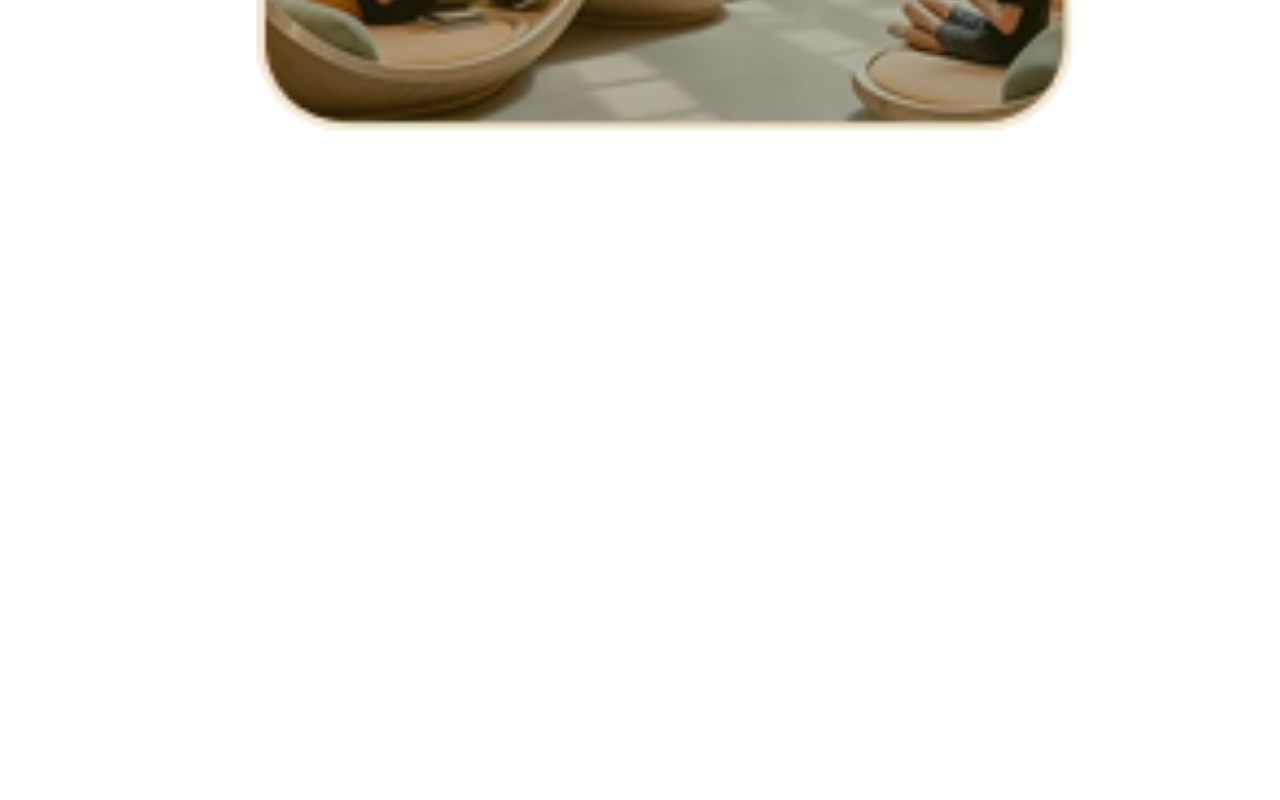
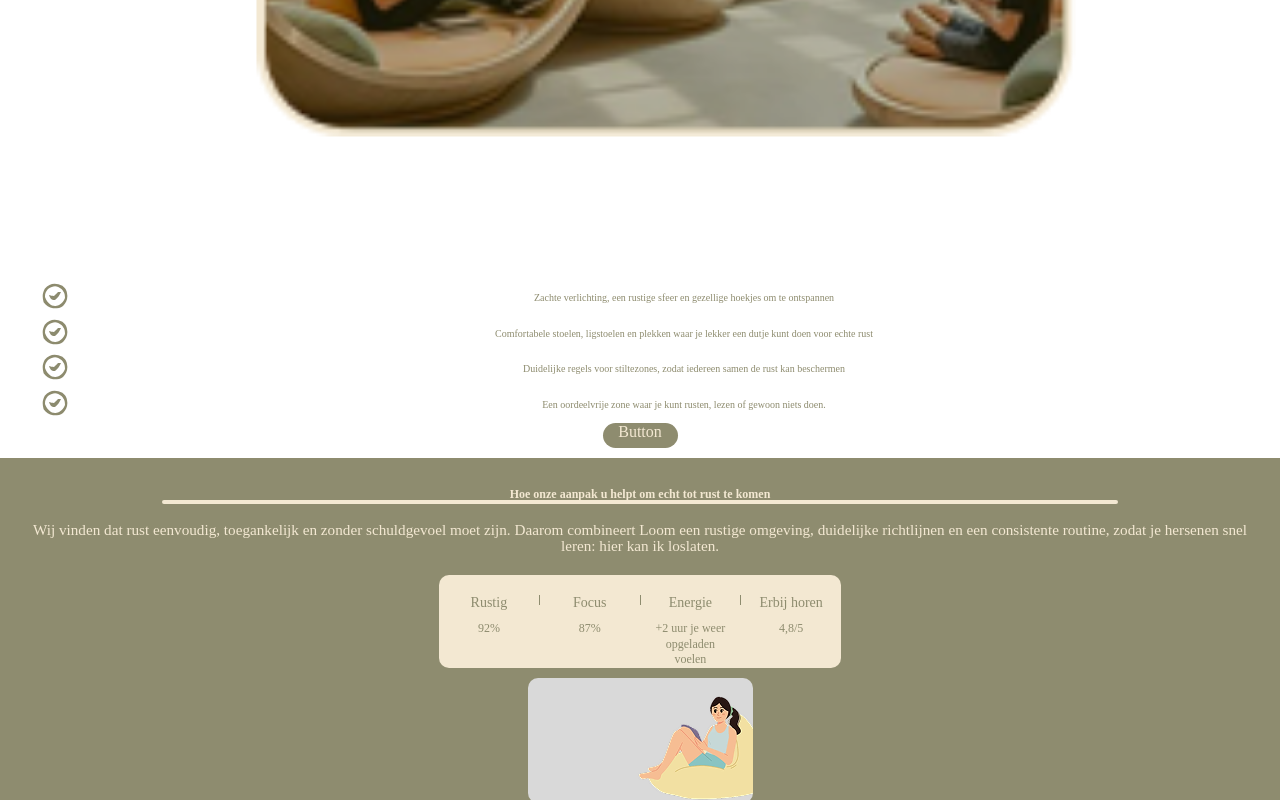
Before and after one commit to victorcoremans/labWebsite, a plain HTML site: page index.html in a window 1280 px wide. Shown: the part 2798-3598 px from the top of the page. Before the commit the page ends 3132 px from the top, so only its background shows below. Drawn offline with Linux system fonts and the light colour scheme; a web font is replaced by a local one.

Commit message:
aanpak en vertrouwen in orde

```diff
--- a/index.html
+++ b/index.html
@@ -30,6 +30,7 @@
           op je eigen tempo nieuwe energie op te doen.
         </p>
       </div>
+      <a href="">Button</a>
     </div>
     <div class="vertrouwen">
       <h1>
@@ -48,6 +49,126 @@
         <img src="Assets/interior bed.jpg" alt="" id="bed" />
         <img src="Assets/interior books.jpg" alt="" id="books" />
       </div>
+      <table>
+        <tr>
+          <th><img src="Assets/tick-circle.svg" alt="" /></th>
+          <td>
+            <p>
+              Zachte verlichting, een rustige sfeer en gezellige hoekjes om te
+              ontspannen
+            </p>
+          </td>
+        </tr>
+        <tr>
+          <th><img src="Assets/tick-circle.svg" alt="" /></th>
+
+          <td>
+            <p>
+              Comfortabele stoelen, ligstoelen en plekken waar je lekker een
+              dutje kunt doen voor echte rust
+            </p>
+          </td>
+        </tr>
+        <tr>
+          <th><img src="Assets/tick-circle.svg" alt="" /></th>
+
+          <td>
+            <p>
+              Duidelijke regels voor stiltezones, zodat iedereen samen de rust
+              kan beschermen
+            </p>
+          </td>
+        </tr>
+        <tr>
+          <th><img src="Assets/tick-circle.svg" alt="" /></th>
+
+          <td>
+            <p>
+              Een oordeelvrije zone waar je kunt rusten, lezen of gewoon niets
+              doen.
+            </p>
+          </td>
+        </tr>
+      </table>
+      <a href="">Button</a>
+    </div>
+    <div class="aanpak">
+      <h1>Hoe onze aanpak u helpt om echt tot rust te komen</h1>
+      <hr />
+      <p>
+        Wij vinden dat rust eenvoudig, toegankelijk en zonder schuldgevoel moet
+        zijn. Daarom combineert Loom een rustige omgeving, duidelijke
+        richtlijnen en een consistente routine, zodat je hersenen snel leren:
+        hier kan ik loslaten.
+      </p>
+      <div class="stats-bar">
+        <div>
+          <div class="stat-title">Rustig</div>
+          <div class="stat-value">92%</div>
+        </div>
+
+        <div class="divider"></div>
+
+        <div>
+          <div class="stat-title">Focus</div>
+          <div class="stat-value">87%</div>
+        </div>
+
+        <div class="divider"></div>
+
+        <div>
+          <div class="stat-title">Energie</div>
+          <div class="stat-value">
+            +2 uur je weer<br />opgeladen<br />voelen
+          </div>
+        </div>
+
+        <div class="divider"></div>
+
+        <div>
+          <div class="stat-title">Erbij horen</div>
+          <div class="stat-value">4,8/5</div>
+        </div>
+      </div>
+      <div class="vlak">
+        <img
+          src="Assets/woman-relax-and-resting-while-read-book-and-sit-on-bean-bag-illustration-free-vector 5.png"
+          alt=""
+        />
+      </div>
+    </div>
+    <div class="pijlers">
+      <h1>De belangrijkste pijlers van onze slaapclub</h1>
+      <hr />
+      <table>
+        <tr>
+          <td>
+            <p>Rust</p>
+          </td>
+          <td>
+            <p>Openheid</p>
+          </td>
+        </tr>
+        <tr>
+          <td>
+            <p></p>
+          </td>
+        </tr>
+
+        <td>
+          <p>Gezelschap</p>
+        </td>
+        <td>
+          <p>Comfort</p>
+        </td>
+        <tr>
+          <td>
+            <p>Respect</p>
+          </td>
+        </tr>
+      </table>
+    </div>
+    <div class="artikels">
 
     </div>
   </body>
--- a/styles.css
+++ b/styles.css
@@ -7,8 +7,12 @@
 }
 body {
   margin: 0px;
+ overflow-x: hidden;
 }
+h1 {
+    font-family: "Libre Baskerville", serif;
 
+}
 p {
   font-family: "Agrandir";
 }
@@ -36,26 +40,38 @@ p {
   display: flex;
   flex-direction: column;
   justify-content: center;
+  align-items: center;
   overflow: hidden; /* voorkom dat content groter wordt dan het scherm */
   border-bottom-left-radius: 30px;
+  padding: 10px;
+}
+.hero a {
+  text-decoration: none;
+  text-align: center;
+  background-color: var(--white);
+  color: var(--green);
+  border-radius: 25px;
+  width: 75px;
+  height: 25px;
 }
 .hero h1,
 .hero p {
   margin: 0;
 }
 .hero h1 {
-  font-size: clamp(1.4rem, 7vw, 2.2rem);
+  font-size: clamp(1.3rem, 7vw, 2.1rem);
   line-height: 1.1;
 }
-hr {
+.vertrouwen hr {
   border: 2.5px solid var(--white);
   border-radius: 5px;
   width: 65%;
   margin-top: -40px;
 }
 .vertrouwen h1 {
+  text-align: center;
   color: var(--green);
-  font-size: clamp(0.9rem, 7vw, 1.2rem);
+  font-size: clamp(0.25rem, 7vw, 0.75rem);
   line-height: 1.1;
   padding: 30px;
   margin-top: -5px;
@@ -70,6 +86,7 @@ hr {
   /* align-items: center; */
 }
 .vertrouwen p {
+  color: var(--green);
   text-align: center;
 }
 
@@ -96,8 +113,8 @@ hr {
 #open {
   grid-column: 1;
   grid-row: 1;
-transform: scale(1.5);
-max-width: 100%;
+  transform: scale(1.5);
+  max-width: 100%;
 }
 
 #bed {
@@ -115,7 +132,120 @@ max-width: 100%;
   scale: 0.65;
   max-width: 100%; /* idem */
 }
+.vertrouwen table p {
+  font-size: 10px;
+}
+.vertrouwen table {
+  margin-top: -50px; /* Trek de tabel naar boven */
+  padding-top: 0;
+}
+.vertrouwen a {
+  align-self: center;
+  text-decoration: none;
+  text-align: center;
+  background-color: var(--green);
+  color: var(--white);
+  border-radius: 25px;
+  width: 75px;
+  height: 25px;
+}
+.aanpak {
+  padding: 5px;
+  position: relative;
+  background-color: var(--green);
+  display: flex;
+  justify-content: center;
+  align-items: center;
+  flex-direction: column;
+}
+.aanpak h1 {
+  color: var(--white);
+  font-size: clamp(0.25rem, 7vw, 0.75rem);
+  line-height: 1.1;
+  padding: 30px;
+  margin-top: -5px;
+}
+.aanpak hr {
+    border: 2.5px solid var(--white);
+  border-radius: 5px;
+  width: 75%;
+  margin-top: -40px;
+}
+.aanpak p {
+  margin: 10px;
+  text-align: center;
+  color: var(--white);
+  font-size: clamp(0.45rem, 7vw, 0.95rem);
+  line-height: 1.1;
+}
+        .stats-bar {
+          margin: 10px;
+          padding: 10px;
+          height: 53px;
+            background: #f3e8d2;
+            border-radius: 10px;
+            padding: clamp(10px, 2.5vw, 20px) clamp(8px, 1.5vw, 15px);
+            display: grid;
+            grid-template-columns: 1fr 1px 1fr 1px 1fr 1px 1fr;
+            gap: clamp(6px, 1.5vw, 15px);
+            text-align: center;
+            color: var(--white);
+        }
 
+        .divider {
+            background: var(--green);
+            height: 10px;
+        }
+
+        .stat-title {
+          color: var(--green);
+            font-weight: 500;
+            margin-bottom: 3px;
+            font-size: clamp(9px, 2vw, 14px);
+        }
+
+        .stat-value {
+          margin-top: 10px;
+          color: var(--green);
+            font-size: clamp(8px, 1.8vw, 12px);
+            line-height: 1.3;
+        }
+.vlak {
+    position: relative;
+  background-color: #D9D9D9;
+  width: 225px;
+  height: 125px;
+              border-radius: 10px;
+
+}
+.vlak img {
+  position: absolute;
+  right: 0;
+  top: 0;
+  width: auto; /* pas aan naar wens */
+  height: auto;
+}
+.pijlers {
+  display: flex;
+  justify-content: center;
+  align-items: center;
+  flex-direction: column;
+}
+.pijlers h1 {
+  color: var(--green);
+  text-align:center ;
+  font-size: clamp(1.2rem, 7vw, 2.0rem);
+  line-height: 1.1;
+}
+.pijlers hr {
+    border: 2.5px solid var(--white);
+  border-radius: 5px;
+  width: 75%;
+  margin-top: -10px;
+}
+.pijlers p {
+  color: var(--green);
+}
 /*
 .hammock {
     width: 100%;
```
Also changed, not shown: Assets/tick-circle.svg (added).
